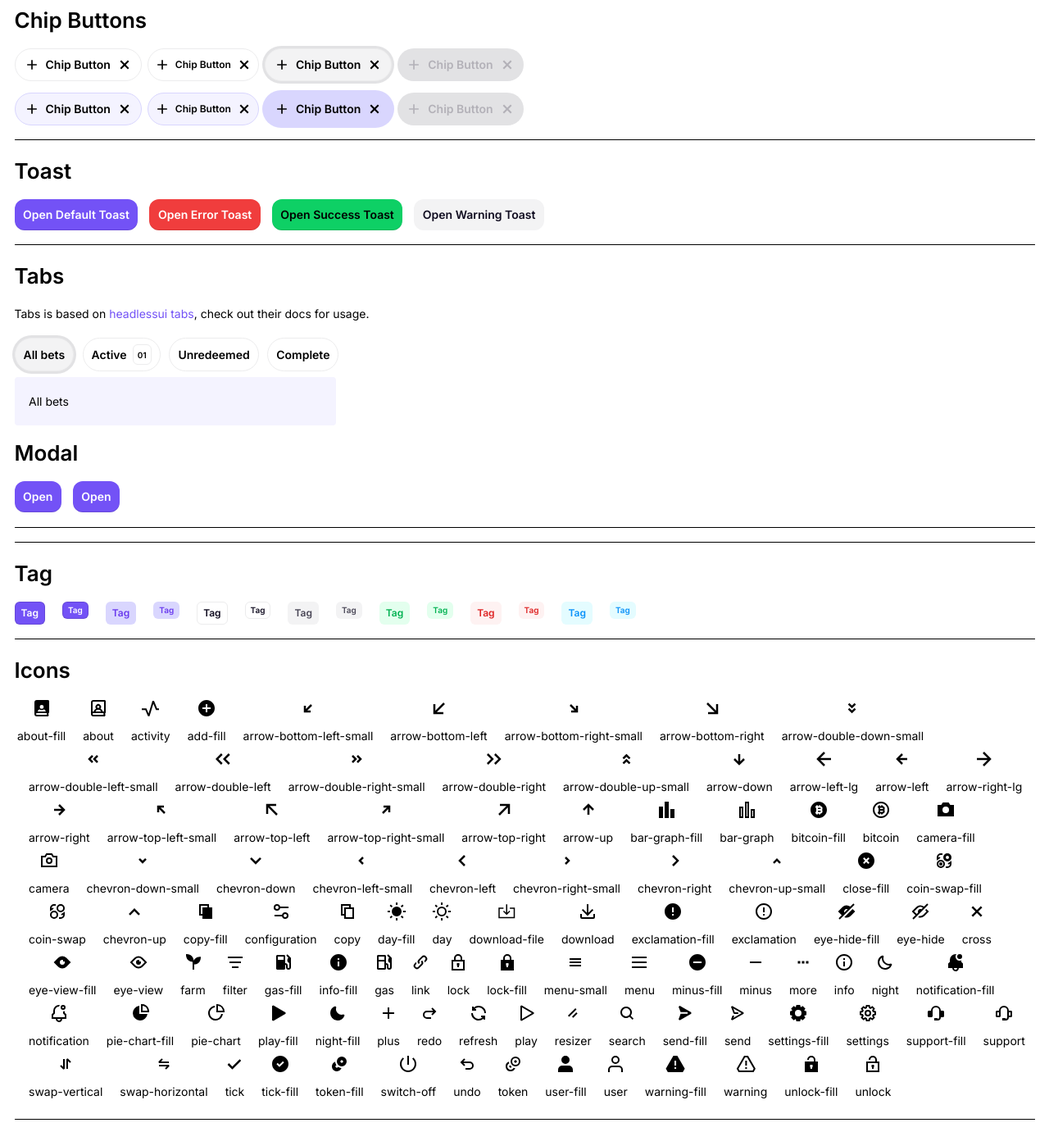
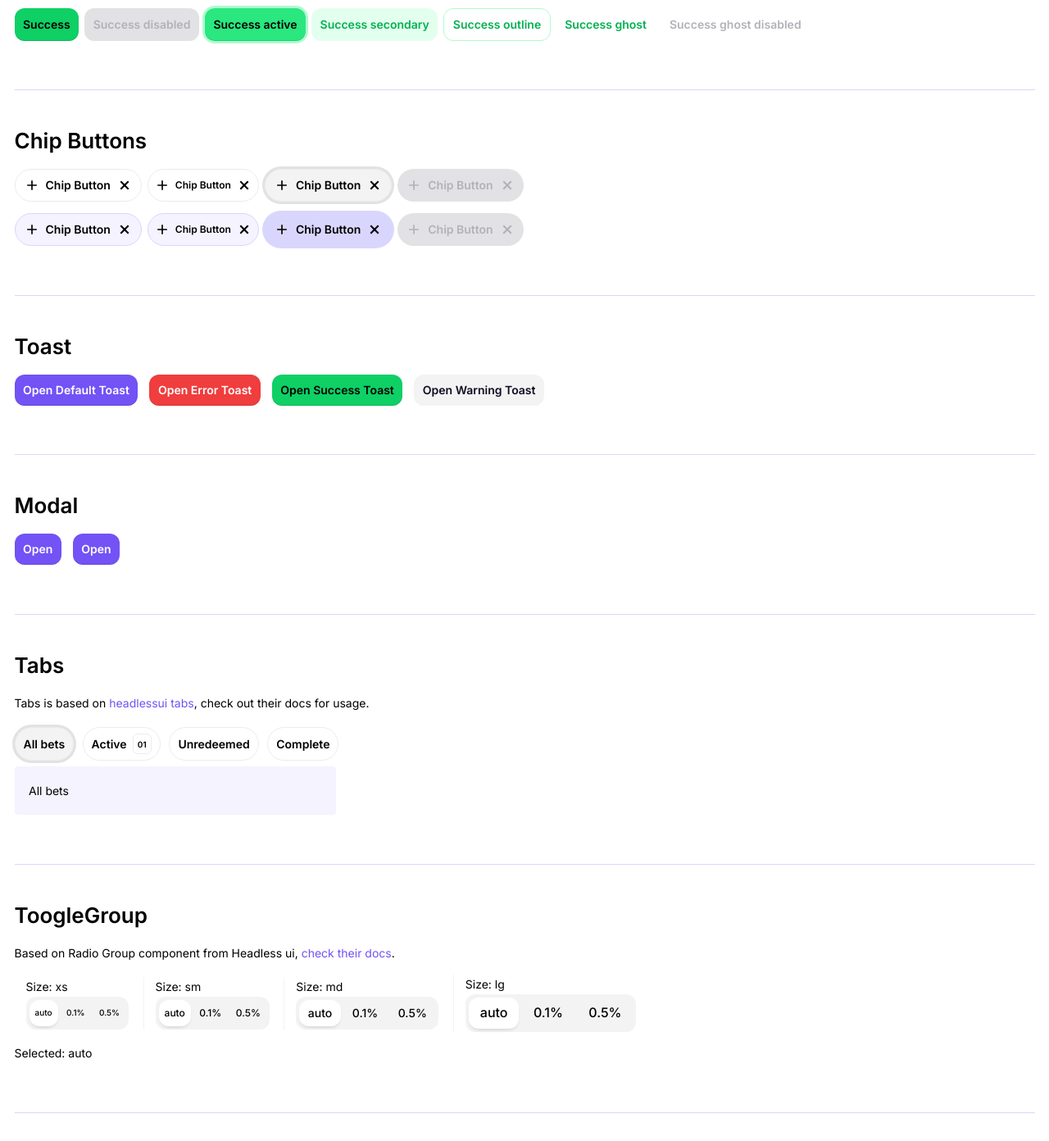
Before and after one commit to SwaprHQ/swapr-ui-website, a Next.js app: page /ui in a window 1280 px wide. Shown: the part 392-1784 px from the top of the page at 82% size. Built offline with nearby package versions, Linux system fonts and the light colour scheme.

Commit message:
Add ToggleGroup component (#10)
* add ToggleGroup component

* remove size from parent as pass it directly on childs

* improve typing

* fix merge change

```diff
--- a/app/page.tsx
+++ b/app/page.tsx
@@ -1,3 +1,5 @@
+"use client";
+
 import { Button } from "@/ui";
 import Link from "next/link";
 
--- a/app/ui/page.tsx
+++ b/app/ui/page.tsx
@@ -38,9 +38,11 @@ import {
   TabHeader,
   TabPanel,
   TabStyled,
+  ToggleGroup,
+  ToogleGroupOption,
+  ToogleOptionSizeProp,
 } from "@/ui";
 import { ThemeSwitch } from "@/components";
-
 import { Fragment, PropsWithChildren, useState } from "react";
 
 const fullConfig = resolveConfig(tailwindConfig);
@@ -220,6 +222,8 @@ const ChipBittonChildren = (
   </>
 );
 
+const toggleGroupOptionSizes: ToogleOptionSizeProp[] = ["xs", "sm", "md", "lg"];
+
 const chipButtonList: Array<Array<ChipButtonProps>> = [
   [
     {
@@ -253,13 +257,18 @@ export default function UI() {
   const closeModal = () => {
     setOpenModal(false);
   };
+  // radioGroup eg.
+  let [slipage, setSlipage] = useState("auto");
 
   return (
     <main className="px-5 mx-auto my-10 max-w-screen-xl overflow-auto">
       <ThemeSwitch />
-      <div className="pb-12 my-12 space-y-5">
+      <div className="pb-12 my-12 space-y-5 divide-y divide-outline-primary-low-em">
+        <div className="space-y-4">
           <h1 className="text-3xl font-bold">Swapr UI</h1>
-        <div className="space-y-4 pb-5 border-b">
+          <p>A set of components to build apps faster.</p>
+        </div>
+        <Section>
           <h2 className="text-2xl font-semibold">Buttons</h2>
           {buttonsList.map((row, i) => (
             <div key={i} className="flex space-x-2">
@@ -268,8 +277,8 @@ export default function UI() {
               ))}
             </div>
           ))}
-        </div>
-        <div className="space-y-4 pb-5 border-b">
+        </Section>
+        <Section>
           <h2 className="text-2xl font-semibold">Chip Buttons</h2>
           {chipButtonList.map((row, i) => (
             <div key={i} className="flex space-x-2">
@@ -278,8 +287,8 @@ export default function UI() {
               ))}
             </div>
           ))}
-        </div>
-        <div className="space-y-4 pb-5 border-b">
+        </Section>
+        <Section>
           <h2 className="text-2xl font-semibold">Toast</h2>
           <div className="flex space-x-4">
             <Button onClick={() => toast({ children: "Default Toast" })}>
@@ -316,63 +325,8 @@ export default function UI() {
               Open Warning Toast
             </Button>
           </div>
-        </div>
-        <div className="space-y-4 pb-5 border-b">
-          <h2 className="text-2xl font-semibold">Tabs</h2>
-          <div className="space-y-5">
-            <p>
-              Tabs is based on{" "}
-              <a
-                className="text-text-primary-main hover:underline"
-                href="https://headlessui.com/react/tabs"
-              >
-                headlessui tabs
-              </a>
-              , check out their docs for usage.
-            </p>
-            <div className="w-full max-w-md px-2 sm:px-0">
-              <TabGroup
-                onChange={(index: number) =>
-                  console.log("Changed selected tab to:", index)
-                }
-              >
-                <TabHeader>
-                  <TabStyled>All bets</TabStyled>
-                  <TabStyled>
-                    Active
-                    <div className="bg-surface-surface-0 text-2xs border border-outline-low-em rounded-6 p-1 px-1.5 ml-2">
-                      01
-                    </div>
-                  </TabStyled>
-                  <TabStyled>Unredeemed</TabStyled>
-                  <TabStyled>Complete</TabStyled>
-                </TabHeader>
-                <TabBody className="mt-2">
-                  <TabPanel>
-                    <div className="bg-surface-primary-accent-1 p-5 rounded-4">
-                      All bets
-                    </div>
-                  </TabPanel>
-                  <TabPanel>
-                    <div className="bg-surface-primary-accent-1 p-5 rounded-4">
-                      Active
-                    </div>
-                  </TabPanel>
-                  <TabPanel>
-                    <div className="bg-surface-danger-accent-1 p-5 rounded-4">
-                      Unredeemed
-                    </div>
-                  </TabPanel>
-                  <TabPanel>
-                    <div className="bg-surface-warning-accent-1 p-5 rounded-4">
-                      Complete
-                    </div>
-                  </TabPanel>
-                </TabBody>
-              </TabGroup>
-            </div>
-          </div>
-          <div className="space-y-4 pb-5 border-b">
+        </Section>
+        <Section>
           <h2 className="text-2xl font-semibold">Modal</h2>
           <div className="flex space-x-4">
             <Dialog>
@@ -434,9 +388,97 @@ export default function UI() {
               </DialogContent>
             </Dialog>
           </div>
+        </Section>
+        <Section>
+          <h2 className="text-2xl font-semibold">Tabs</h2>
+          <div className="space-y-5">
+            <p>
+              Tabs is based on{" "}
+              <a
+                className="text-text-primary-main hover:underline"
+                href="https://headlessui.com/react/tabs"
+              >
+                headlessui tabs
+              </a>
+              , check out their docs for usage.
+            </p>
+            <div className="w-full max-w-md px-2 sm:px-0">
+              <TabGroup
+                onChange={(index: number) =>
+                  console.log("Changed selected tab to:", index)
+                }
+              >
+                <TabHeader>
+                  <TabStyled>All bets</TabStyled>
+                  <TabStyled>
+                    Active
+                    <div className="bg-surface-surface-0 text-2xs border border-outline-low-em rounded-6 p-1 px-1.5 ml-2">
+                      01
+                    </div>
+                  </TabStyled>
+                  <TabStyled>Unredeemed</TabStyled>
+                  <TabStyled>Complete</TabStyled>
+                </TabHeader>
+                <TabBody className="mt-2">
+                  <TabPanel>
+                    <div className="bg-surface-primary-accent-1 p-5 rounded-4">
+                      All bets
+                    </div>
+                  </TabPanel>
+                  <TabPanel>
+                    <div className="bg-surface-primary-accent-1 p-5 rounded-4">
+                      Active
+                    </div>
+                  </TabPanel>
+                  <TabPanel>
+                    <div className="bg-surface-danger-accent-1 p-5 rounded-4">
+                      Unredeemed
+                    </div>
+                  </TabPanel>
+                  <TabPanel>
+                    <div className="bg-surface-warning-accent-1 p-5 rounded-4">
+                      Complete
+                    </div>
+                  </TabPanel>
+                </TabBody>
+              </TabGroup>
             </div>
           </div>
-        <div className="space-y-4 pb-5 border-b">
+        </Section>
+        <Section>
+          <div className="text-2xl font-semibold">ToogleGroup</div>
+          <p>
+            Based on Radio Group component from Headless ui,{" "}
+            <a
+              className="text-surface-primary-main hover:underline"
+              href="https://headlessui.com/react/radio-group"
+            >
+              check their docs
+            </a>
+            .
+          </p>
+          <div className="divide-x divide-surface-surface-2 flex items-center space-x-5">
+            {toggleGroupOptionSizes.map(size => (
+              <div key={size} className="pl-4">
+                <p>Size: {size}</p>
+                <ToggleGroup value={slipage} onChange={setSlipage}>
+                  <ToogleGroupOption value="auto" size={size}>
+                    auto
+                  </ToogleGroupOption>
+                  <ToogleGroupOption value="0.1" size={size}>
+                    0.1%
+                  </ToogleGroupOption>
+                  <ToogleGroupOption value="0.5" size={size}>
+                    0.5%
+                  </ToogleGroupOption>
+                </ToggleGroup>
+              </div>
+            ))}
+          </div>
+
+          <div>Selected: {slipage}</div>
+        </Section>
+        <Section>
           <h2 className="text-2xl font-semibold">Tag</h2>
           <div className="flex space-x-6">
             {TagColorSchemes.map(color => (
@@ -448,8 +490,8 @@ export default function UI() {
               </Fragment>
             ))}
           </div>
-        </div>
-        <div className="space-y-4 pb-5 border-b">
+        </Section>
+        <Section>
           <h2 className="text-2xl font-semibold">Icons</h2>
           <div className="flex flex-wrap space-x-4 space-y-2 md:space-y-0">
             {Object.keys(iconMap).map(iconName => (
@@ -464,8 +506,8 @@ export default function UI() {
               </div>
             ))}
           </div>
-        </div>
-        <div className="space-y-4 pb-5 border-b">
+        </Section>
+        <Section>
           <h2 className="text-2xl font-semibold">Icon Badges</h2>
           <div className="space-y-4">
             {iconBadgeList.map((row, i) => (
@@ -476,9 +518,9 @@ export default function UI() {
               </div>
             ))}
           </div>
-        </div>
+        </Section>
 
-        <div className="space-y-4 pb-5 border-b">
+        <Section>
           <h2 className="text-2xl font-semibold">Logos</h2>
           <div className="space-y-4">
             <div className="flex space-x-2">
@@ -505,9 +547,9 @@ export default function UI() {
               </div>
             ))}
           </div>
-        </div>
+        </Section>
 
-        <div className="space-y-4 pb-5 border-b">
+        <Section>
           <h2 className="text-2xl font-semibold">Font sizes</h2>
           <div className="space-y-2">
             <p>
@@ -538,8 +580,8 @@ export default function UI() {
               1. <span className="text-2xs">Font size 2xs</span>
             </p>
           </div>
-        </div>
-        <div className="space-y-4 pb-5 border-b">
+        </Section>
+        <Section>
           <h2 className="text-2xl font-semibold">Box Shadows</h2>
           <div className="space-y-2">
             <div className="bg-surface-disabled-low-em rounded-16 shadow-0 w-[1000px] h-[700px]">
@@ -556,8 +598,8 @@ export default function UI() {
               </div>
             </div>
           </div>
-        </div>
-        <div className="space-y-4 pb-5 border-b">
+        </Section>
+        <Section>
           <h2 className="text-2xl font-semibold">Colors</h2>
           <div className="space-y-2">
             {Object.keys(tailwindColors).map(key => (
@@ -567,15 +609,21 @@ export default function UI() {
                   {tailwindColors[key].map(color => (
                     <div key={color} className="flex space-x-4">
                       <p>{`${key}-${color}`}</p>
-                      <div className={`bg-${key}-${color} w-20 h-10`} />
+                      <div
+                        className={`bg-${key}-${color} w-20 h-10 rounded-6`}
+                      />
                     </div>
                   ))}
                 </div>
               </div>
             ))}
           </div>
-        </div>
+        </Section>
       </div>
     </main>
   );
 }
+
+const Section = ({ children }: PropsWithChildren) => {
+  return <section className="space-y-4 py-12 border-b">{children}</section>;
+};
--- /dev/null
+++ b/ui/ToggleGroup.tsx
@@ -0,0 +1,69 @@
+import { Dispatch, ReactNode, SetStateAction } from "react";
+import {
+  RadioGroup,
+  RadioGroupProps,
+  RadioOptionProps,
+} from "@headlessui/react";
+import { cva } from "class-variance-authority";
+
+export const toggleOptionStyles = cva(
+  [
+    "flex items-center py-2 font-medium leading-5 rounded-12",
+    "outline-none cursor-pointer",
+  ],
+  {
+    variants: {
+      active: {
+        true: ["bg-surface-surface-0 shadow-2"],
+        false: ["hover:bg-surface-surface-1 hover:shadow-1"],
+      },
+      size: {
+        lg: ["py-3 px-4 text-md"],
+        md: ["py-2 px-3 text-base"],
+        sm: ["py-2 px-2 text-sm"],
+        xs: ["py-1 px-2 text-2xs"],
+      },
+    },
+    defaultVariants: {
+      size: "sm",
+    },
+  }
+);
+
+export type ToogleOptionSizeProp = "xs" | "sm" | "md" | "lg";
+
+export const ToggleGroup = (
+  props: RadioGroupProps<React.ElementType, string>
+) => {
+  return (
+    <RadioGroup
+      className="flex space-x-1 bg-surface-surface-2 p-[4px] rounded-12 w-fit"
+      {...props}
+    >
+      {props.children}
+    </RadioGroup>
+  );
+};
+
+export const ToogleGroupLabel = RadioGroup.Label;
+
+type ToggleOptionProp = RadioOptionProps<React.ElementType, string> &
+  React.PropsWithChildren<{
+    size?: ToogleOptionSizeProp;
+  }>;
+
+export const ToogleGroupOption = ({
+  children,
+  size,
+  ...props
+}: ToggleOptionProp) => {
+  return (
+    <RadioGroup.Option {...props}>
+      {({ checked }) => (
+        <div className={toggleOptionStyles({ active: checked, size })}>
+          {children}
+        </div>
+      )}
+    </RadioGroup.Option>
+  );
+};
--- a/ui/index.ts
+++ b/ui/index.ts
@@ -8,3 +8,4 @@ export * from "./LogoPair";
 export * from "./Tabs";
 export * from "./Tag";
 export * from "./Toast";
+export * from "./ToggleGroup";
```
Lines whose indentation alone changed are shown as unchanged.
